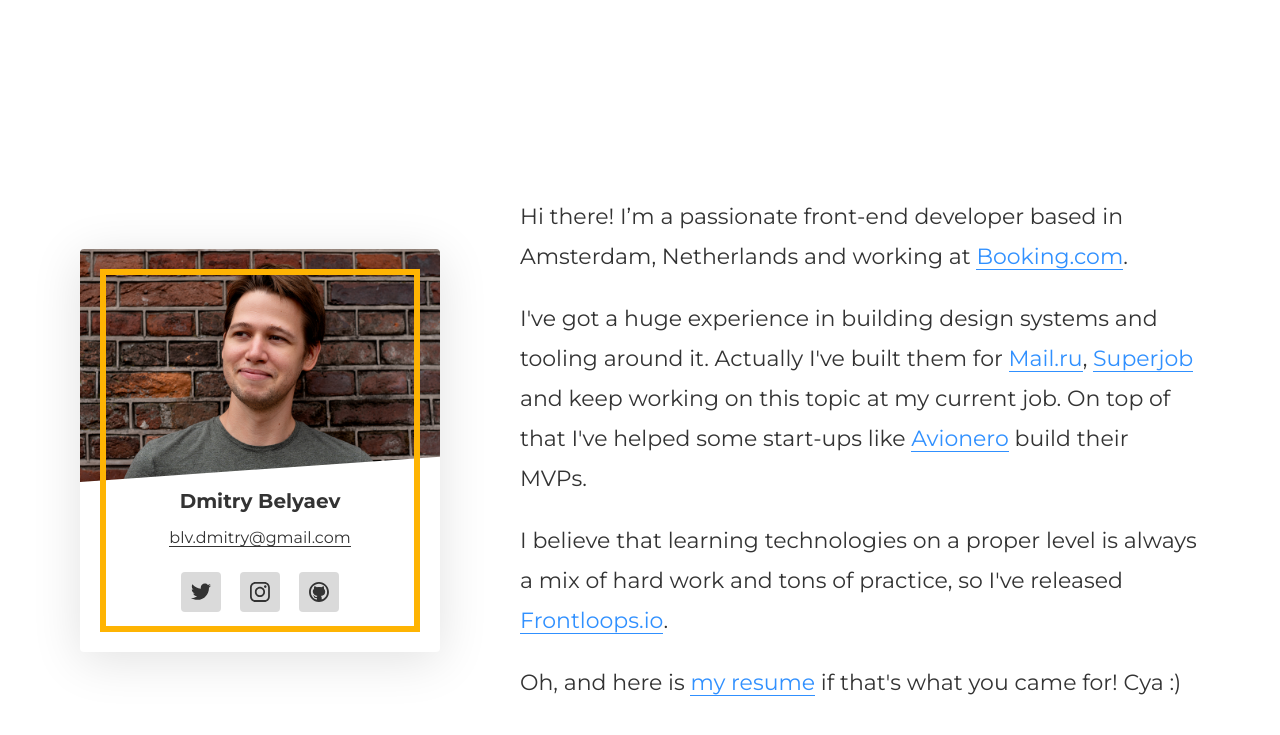
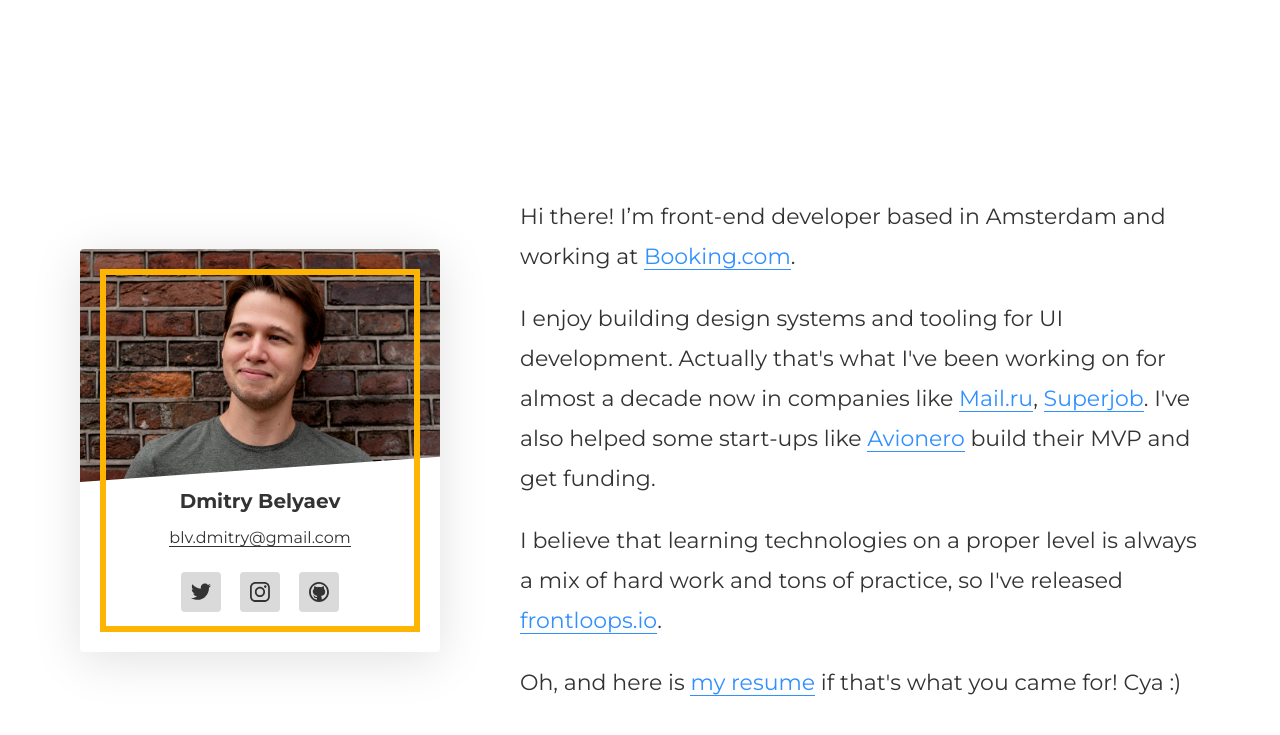
Before and after one commit to blvdmitry/blvdmitry.github.io, a Jekyll site: the page built from index.html, in a window 1280 px wide. Shown: the top 735 px of the page. Built offline with Jekyll 4.4.1, drawn with Linux system fonts in a browser that asks for light colours.

Commit message:
Update index.html

```diff
--- a/index.html
+++ b/index.html
@@ -3,13 +3,13 @@
 ---
 
 <p>
-	Hi there! I’m a passionate front-end developer based in Amsterdam, Netherlands and working at <a href="https://booking.com" target="_blank">Booking.com</a>.
+	Hi there! I’m front-end developer based in Amsterdam and working at <a href="https://booking.com" target="_blank">Booking.com</a>.
 </p>
 <p>
-	I've got a huge experience in building design systems and tooling around it. Actually I've built them for <a href="https://mail.ru" target="_blank">Mail.ru</a>, <a href="https://superjob.ru" target="_blank">Superjob</a> and keep working on this topic at my current job. On top of that I've helped some start-ups like <a href="https://avionero.com" target="_blank">Avionero</a> build their MVPs.
+	I enjoy building design systems and tooling for UI development. Actually that's what I've been working on for almost a decade now in companies like <a href="https://mail.ru" target="_blank">Mail.ru</a>, <a href="https://superjob.ru" target="_blank">Superjob</a>. I've also helped some start-ups like <a href="https://avionero.com" target="_blank">Avionero</a> build their MVP and get funding.
 </p>
 <p>
-	I believe that learning technologies on a proper level is always a mix of hard work and tons of practice, so I've released <a href="https://frontloops.io" target="_blank">Frontloops.io</a>.
+	I believe that learning technologies on a proper level is always a mix of hard work and tons of practice, so I've released <a href="https://frontloops.io" target="_blank">frontloops.io</a>.
 </p>
 <p>
 	Oh, and here is <a href="https://www.linkedin.com/in/blv-dmitry/" target="_blank">my resume</a> if that's what you came for! Cya :)
```
